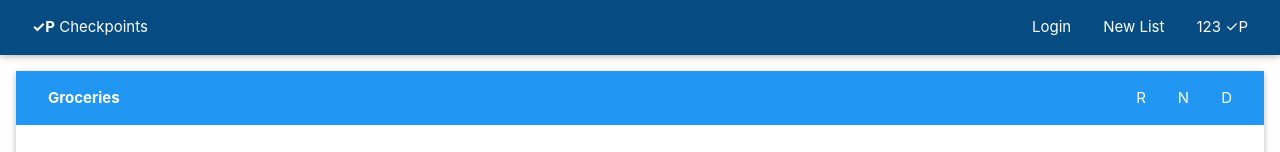
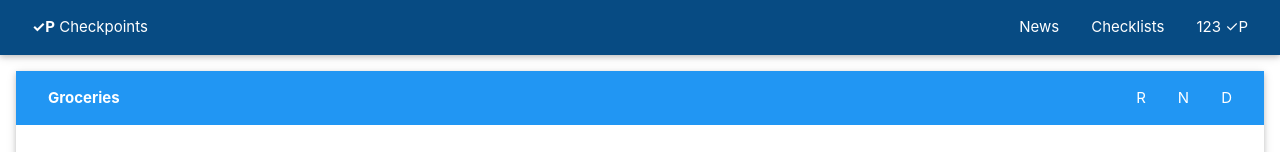
Before and after one commit to Fr0z3nRebel/checkpoints, a React (Vite) app: page / in a window 1280 px wide. Shown: the top 152 px of the page. Built offline with nearby package versions, Linux system fonts and the light colour scheme.

Commit message:
Clean up exports and unused imports
 ### What
- Clean up exports and unused imports

 ### Why
- Maintain clean, uniform code

 ### Testing
- Local

```diff
--- a/src/App.tsx
+++ b/src/App.tsx
@@ -1,9 +1,7 @@
+import "./App.css";
 import Footer from "./mainComponents/Footer";
 import Header from "./mainComponents/Header";
-import Checklist from "./components/checklist/Checklist";
-
-import "./App.css";
-import { ViewChecklistsPage } from "./components/pages/ViewChecklistsPage.js";
+import { ViewChecklistsPage } from "./components/pages/ViewChecklistsPage";
 
 export default function App() {
   return (
--- a/src/mainComponents/Button.tsx
+++ b/src/mainComponents/Button.tsx
@@ -1,4 +1,4 @@
-import React, { useState } from "react";
+import { useState } from "react";
 
 interface ButtonProps {
   label: string;
--- a/src/mainComponents/Header.tsx
+++ b/src/mainComponents/Header.tsx
@@ -1,7 +1,6 @@
-import React from "react";
 import Button from "../mainComponents/Button";
 
-function Header() {
+export default function Header() {
   return (
     <header className="w3-card">
       <div className="w3-bar w3-padding w3-theme-d5">
@@ -9,13 +8,11 @@ function Header() {
           <b>✓P</b> Checkpoints
         </a>
         <div className="w3-right">
-          <Button label="Login" />
-          <Button label="New List" />
+          <Button label="News" />
+          <Button label="Checklists" />
           <Button label="123 ✓P" />
         </div>
       </div>
     </header>
   );
 }
-
-export default Header;
```
